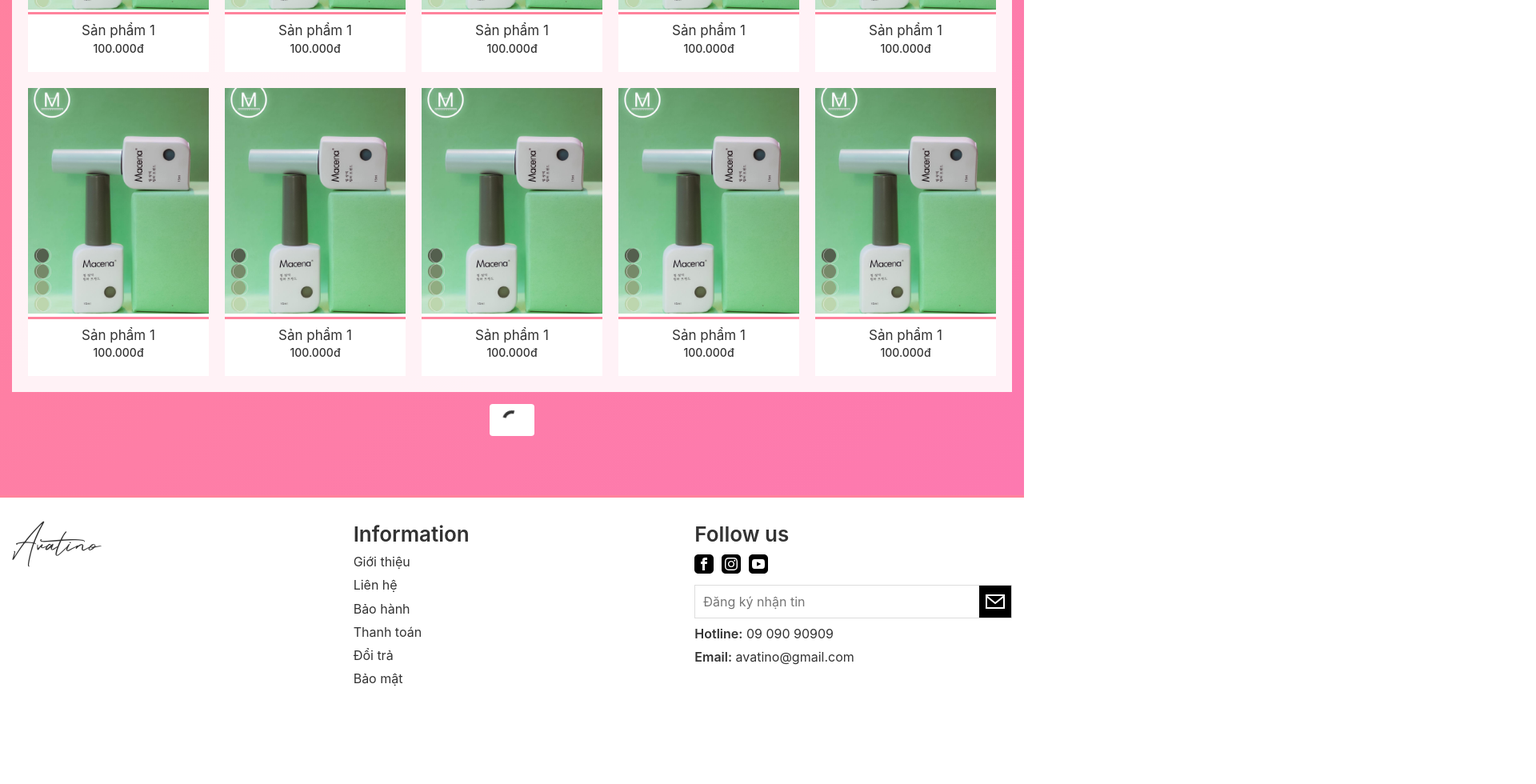
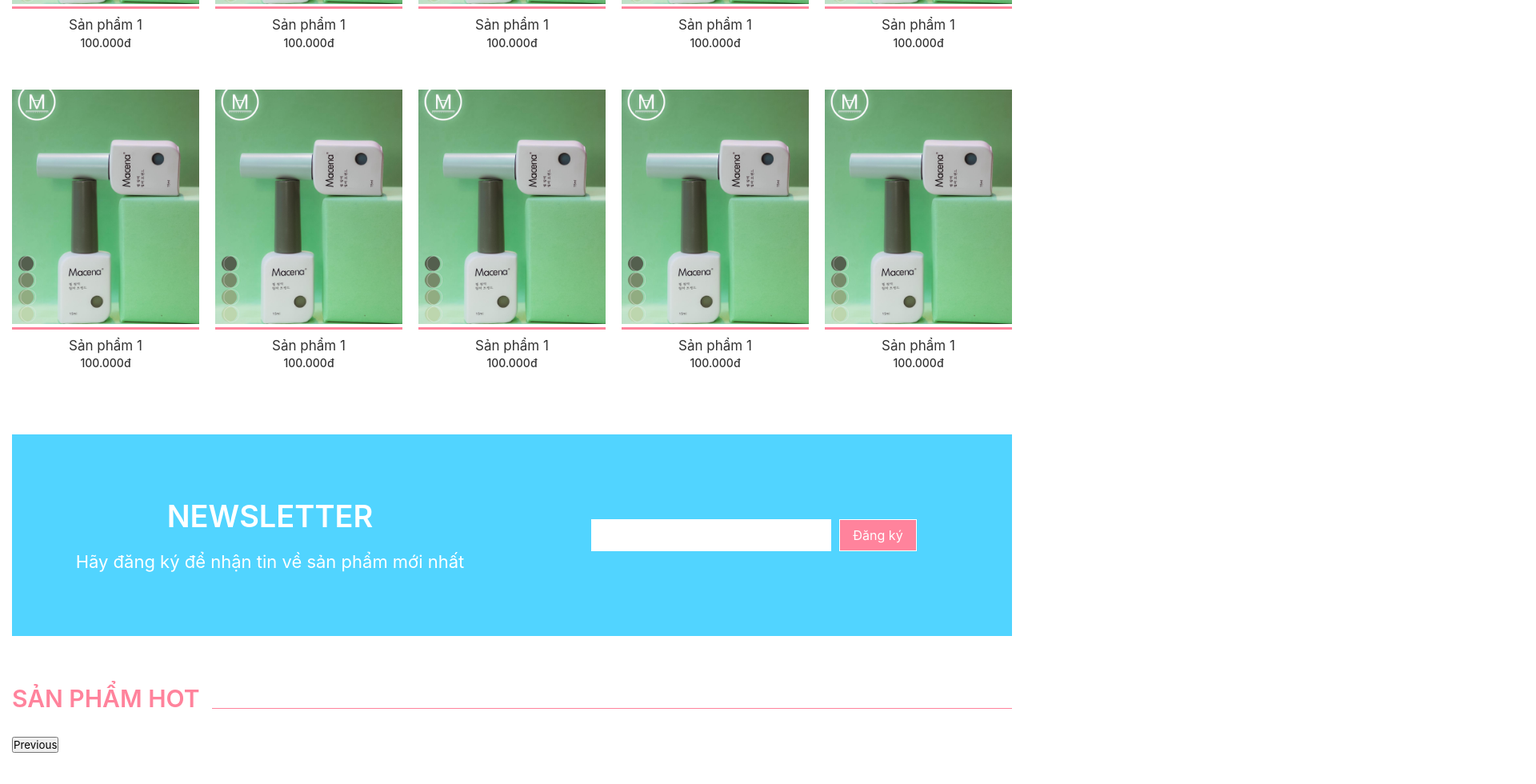
Before and after one commit to trileou/avatino-client, a React (Create React App) app: page / in a window 1280 px wide. Shown: the part 1224-2204 px from the top of the page at 80% size, 1920 px wide, since content can reach past the window. Before the commit the page ends 2112 px from the top, so only its background shows below. Built offline with nearby package versions, Linux system fonts and the light colour scheme.

Commit message:
Re-layout home

```diff
--- a/src/pages/Home.tsx
+++ b/src/pages/Home.tsx
@@ -1,11 +1,39 @@
 import * as React from 'react';
+import Slider from 'react-slick';
 
 import Product from '../components/Product';
 
 import hero from '../assets/hero.jpg';
-import Loader from '../components/Loader';
 
 export interface HomeProps {}
+
+const settingsSpecialSlider = {
+  slidesToShow: 5,
+  slidesToScroll: 1,
+  responsive: [
+    {
+      breakpoint: 992,
+      settings: {
+        slidesToShow: 4,
+        slidesToScroll: 1
+      }
+    },
+    {
+      breakpoint: 768,
+      settings: {
+        slidesToShow: 3,
+        slidesToScroll: 1
+      }
+    },
+    {
+      breakpoint: 576,
+      settings: {
+        slidesToShow: 2,
+        slidesToScroll: 1
+      }
+    }
+  ]
+};
 
 const Home: React.FC<HomeProps> = () => {
   return (
@@ -19,20 +47,40 @@ const Home: React.FC<HomeProps> = () => {
 
       <div className="container">
         <div className="home_content">
-          <h2 className="list-product-title">SẢN PHẨM MỚI</h2>
-          <div className="list-product">
-            {[1, 1, 1, 1, 1, 1, 1, 1, 1, 1].map((_, index) => (
-              <Product key={index} />
-            ))}
+          <div className="content-section">
+            <h2 className="products-title">SẢN PHẨM MỚI</h2>
+            <div className="new-products">
+              {[1, 1, 1, 1, 1, 1, 1, 1, 1, 1].map((_, index) => (
+                <Product key={index} />
+              ))}
+            </div>
+            </div>
+
+          <div className="content-section">
+            <div className="newsletter">
+              <div className="content">
+                <h2>Newsletter</h2>
+                <p>Hãy đăng ký để nhận tin về sản phẩm mới nhất</p>
+              </div>
+              <form className="form">
+                <input type="text" />
+                <button type="submit">Đăng ký</button>
+              </form>
+            </div>
           </div>
 
-          <div className="view-more">
-            <span>
-              <Loader loading={true} />
-            </span>
+          <div className="content-section">
+            <h2 className="products-title">SẢN PHẨM HOT</h2>
+            <div className="special-products">
+              <Slider {...settingsSpecialSlider}>
+                {[1, 1, 1, 1, 1, 1, 1, 1, 1, 1].map((_, index) => (
+                  <Product key={index} />
+                ))}
+              </Slider>
+            </div>
+          </div>
           </div>
         </div>
-      </div>
     </div>
   );
 };
--- a/src/styles/pages/_Home.scss
+++ b/src/styles/pages/_Home.scss
@@ -1,44 +1,125 @@
 .home {
   padding-bottom: 15px;
-  background-image: linear-gradient(315deg, #fd79b0 0%, $c-primary 74%);
 
   .home_content {
     margin-top: 25px;
     padding-top: 10px;
     padding-bottom: 10px;
 
-    .view-more {
+    .content-section + .content-section {
+      margin-top: 60px;
+    }
+
+    .products-title {
+      position: relative;
+      font-size: 20px;
+      font-weight: 600;
+      margin-bottom: 30px;
+      color: $c-primary;
+
+      &::after {
+        content: '';
+        position: absolute;
+        bottom: 5px;
+        right: 0;
+        width: 0;
+        height: 1px;
+        background-color: $c-primary;
+      }
+    }
+
+    .special-products {
+      .slick-slider {
+        .slick-list {
+          padding-bottom: 25px;
+        }
+      }
+
+      .slick-slide + .slick-slide {
+        padding: 0 5px;
+      }
+
+      .slick-arrow {
+        display: none !important;
+      }
+
+      .slick-prev:before,
+      .slick-next:before {
+        color: $c-black;
+      }
+    }
+
+    .newsletter {
+      position: relative;
+      background-color: $c-hover;
+      display: flex;
+      flex-direction: column;
+      padding: 20px 15px;
+
+      .content,
+      .form {
+        flex: 1 0 50%;
         text-align: center;
-      margin-top: 15px;
+      }
 
-      span {
-        display: inline-block;
-        background-color: #fff;
-        padding: 8px 16px;
-        border-radius: 4px;
+      .content {
+        color: #fff;
+        margin-bottom: 15px;
+
+        h2 {
+          font-size: 22px;
+          text-transform: uppercase;
+          margin-bottom: 4px;
+          color: #fff;
+        }
+
+        p {
+          font-size: 14px;
+        }
+      }
+
+      .form {
+        display: flex;
+        justify-content: center;
+        align-items: center;
+
+        input {
+          flex: 1;
+          max-width: 300px;
+          display: block;
+          font-size: 16px;
+          height: 40px;
+          line-height: 40px;
+          padding: 0 8px;
+          outline: none;
+          border: 1px solid #fff;
+          color: $c-black;
+        }
+
+        button {
+          color: #fff;
+          background-color: $c-primary;
+          font-size: 14px;
+          margin-left: 10px;
+          height: 40px;
+          padding: 0 16px;
+          outline: none;
+          border: 1px solid #fff;
           cursor: pointer;
 
           &:hover {
-          background-color: #ddd;
+            background-color: $c-hover;
           }
         }
       }
     }
 
-  .list-product-title {
-    text-align: center;
-    font-size: 20px;
-    color: #fff;
-    margin-bottom: 20px;
-  }
-
-  .list-product {
+    .new-products {
       display: grid;
       grid-template-columns: repeat(2, 1fr);
       column-gap: 10px;
       row-gap: 5px;
-    padding: 10px;
-    background-color: rgba(255, 255, 255, 0.9);
+    }
   }
 }
 
@@ -46,20 +127,31 @@
   .home {
     padding-bottom: 50px;
 
-    .list-product-title {
-      font-size: 24px;
-    }
-
     .home_content {
       margin-top: 50px;
       padding-top: 20px;
       padding-bottom: 20px;
 
-      .list-product {
+      .products-title {
+        font-size: 22px;
+
+        &::after {
+          bottom: 5px;
+          right: 0;
+          width: 62%;
+        }
+      }
+
+      .special-products {
+        .slick-arrow {
+          display: block !important;
+        }
+      }
+
+      .new-products {
         grid-template-columns: repeat(2, 1fr);
         column-gap: 20px;
-        row-gap: 20px;
-        padding: 20px;
+        row-gap: 30px;
       }
     }
   }
@@ -67,12 +159,48 @@
 
 @include mq('md') {
   .home {
-    .list-product-title {
-      font-size: 28px;
+    .home_content {
+      .products-title {
+        font-size: 24px;
+
+        &::after {
+          bottom: 5px;
+          right: 0;
+          width: 70%;
+        }
       }
 
-    .home_content {
-      .list-product {
+      .newsletter {
+        padding: 60px 20px;
+        flex-direction: row;
+
+        .content {
+          margin-bottom: 0;
+
+          h2 {
+            font-size: 30px;
+            margin-bottom: 16px;
+          }
+
+          p {
+            font-size: 18px;
+          }
+        }
+
+        .form {
+          input {
+            flex: 1;
+            max-width: 300px;
+            font-size: 18px;
+          }
+
+          button {
+            font-size: 16px;
+          }
+        }
+      }
+
+      .new-products {
         grid-template-columns: repeat(3, 1fr);
       }
     }
@@ -81,12 +209,36 @@
 
 @include mq('lg') {
   .home {
-    .list-product-title {
-      font-size: 32px;
+    .home_content {
+      .products-title {
+        font-size: 26px;
+
+        &::after {
+          bottom: 5px;
+          right: 0;
+          width: 75%;
+        }
       }
 
-    .home_content {
-      .list-product {
+      .newsletter {
+        position: relative;
+        background-color: $c-hover;
+        display: flex;
+        padding: 70px 20px;
+
+        .content {
+          h2 {
+            font-size: 34px;
+            margin-bottom: 18px;
+          }
+
+          p {
+            font-size: 20px;
+          }
+        }
+      }
+
+      .new-products {
         grid-template-columns: repeat(4, 1fr);
       }
     }
@@ -95,14 +247,35 @@
 
 @include mq('xl') {
   .home {
-    .list-product-title {
-      font-size: 36px;
+    .home_content {
+      .products-title {
+        font-size: 30px;
+
+        &::after {
+          bottom: 5px;
+          right: 0;
+          width: 80%;
+        }
       }
 
-    .home_content {
-      .list-product {
+      .new-products {
         grid-template-columns: repeat(5, 1fr);
+      }
+
+      .newsletter {
+        padding: 80px 20px;
+
+        .content {
+          h2 {
+            font-size: 38px;
+            margin-bottom: 20px;
+          }
+
+          p {
+            font-size: 22px;
           }
         }
       }
     }
+  }
+}
```
Lines whose indentation alone changed are shown as unchanged.
